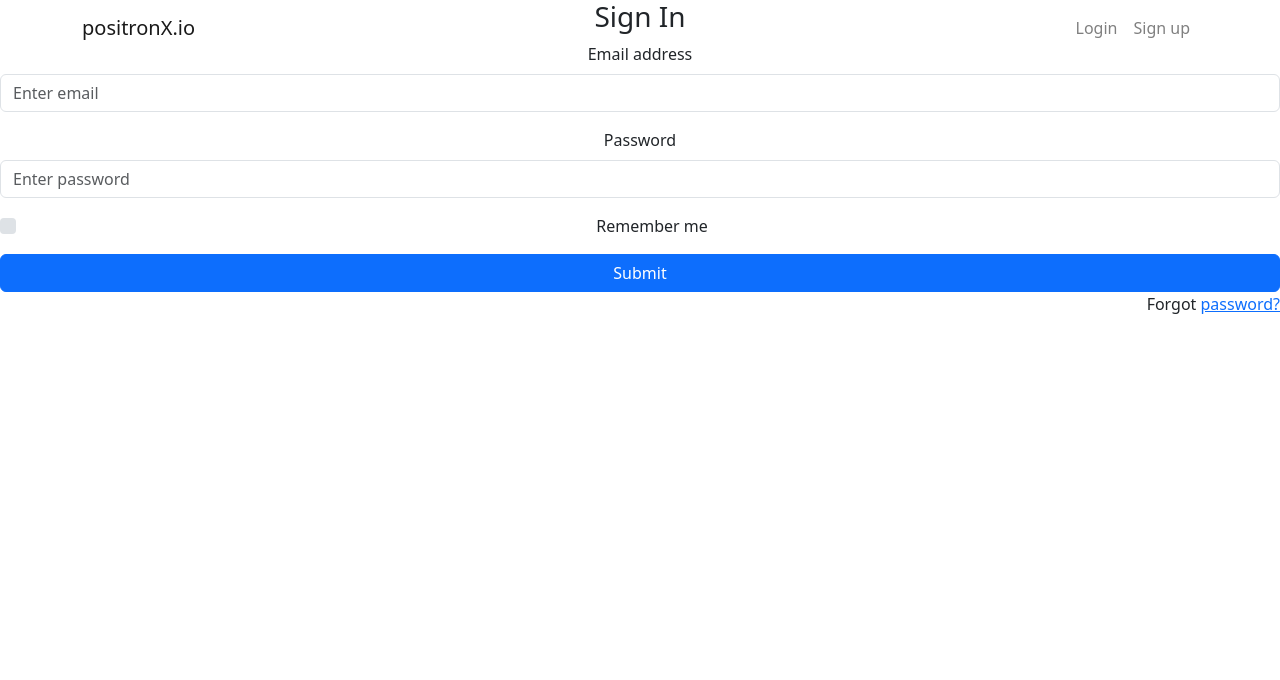
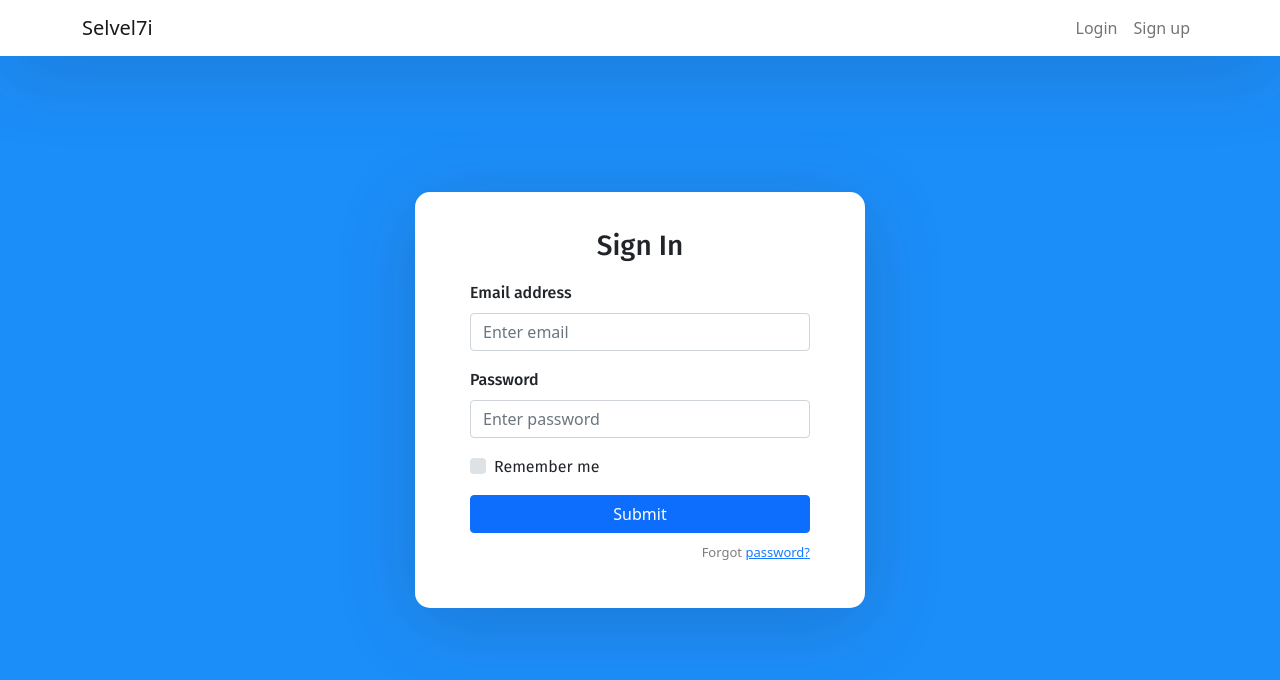
Before and after one commit to eoinFlynn-NU/CalendarApp, a React (Create React App) app: page / in a window 1280 px wide. Shown: the top 680 px of the page. Built offline with nearby package versions, Linux system fonts and the light colour scheme.

Commit message:
Finished login v1

```diff
--- a/package.json
+++ b/package.json
@@ -6,8 +6,10 @@
     "@testing-library/jest-dom": "^5.14.1",
     "@testing-library/react": "^11.2.7",
     "@testing-library/user-event": "^12.8.3",
+    "bootstrap": "^5.1.3",
     "react": "^17.0.2",
     "react-dom": "^17.0.2",
+    "react-router-dom": "^5.3.0",
     "react-scripts": "4.0.3",
     "web-vitals": "^1.1.2"
   },
--- a/src/App.js
+++ b/src/App.js
@@ -11,7 +11,7 @@ function App() {
     <div className="App">
       <nav className="navbar navbar-expand-lg navbar-light fixed-top">
         <div className="container">
-          <Link className="navbar-brand" to={"/sign-in"}>positronX.io</Link>
+          <Link className="navbar-brand" to={"/sign-in"}>Selvel7i</Link>
           <div className="collapse navbar-collapse" id="navbarTogglerDemo02">
             <ul className="navbar-nav ml-auto">
               <li className="nav-item">
--- a/src/components/login.component.js
+++ b/src/components/login.component.js
@@ -25,7 +25,7 @@ export default class Login extends Component {
 
                 <button type="submit" className="btn btn-primary btn-block">Submit</button>
                 <p className="forgot-password text-right">
-                    Forgot <a href="#">password?</a>
+                    Forgot <a href="forgot">password?</a>
                 </p>
             </form>
         );
--- a/src/components/signup.component.js
+++ b/src/components/signup.component.js
@@ -3,9 +3,34 @@ import React, { Component } from "react";
 export default class SignUp extends Component {
     render() {
         return (
-            <div>
-                <h3>React SignUp Component</h3>
-            </div>
+            <form>
+                <h3>Sign Up</h3>
+
+                <div className="form-group">
+                    <label>First name</label>
+                    <input type="text" className="form-control" placeholder="First name" />
+                </div>
+
+                <div className="form-group">
+                    <label>Last name</label>
+                    <input type="text" className="form-control" placeholder="Last name" />
+                </div>
+
+                <div className="form-group">
+                    <label>Email address</label>
+                    <input type="email" className="form-control" placeholder="Enter email" />
+                </div>
+
+                <div className="form-group">
+                    <label>Password</label>
+                    <input type="password" className="form-control" placeholder="Enter password" />
+                </div>
+
+                <button type="submit" className="btn btn-primary btn-block">Sign Up</button>
+                <p className="forgot-password text-right">
+                    Already registered <a href="sign-in">sign in?</a>
+                </p>
+            </form>
         );
     }
 }
--- a/src/index.css
+++ b/src/index.css
@@ -1,13 +1,89 @@
+@import url("https://fonts.googleapis.com/css?family=Fira+Sans:400,500,600,700,800");
+
+* {
+  box-sizing: border-box;
+}
+
 body {
+  background: #1c8ef9 !important;
+  min-height: 100vh;
+  display: flex;
+  font-weight: 400;
+  font-family: "Fira Sans", sans-serif;
+}
+h1,
+h2,
+h3,
+h4,
+h5,
+h6,
+label,
+span {
+  font-weight: 500;
+  font-family: "Fira Sans", sans-serif;
+}
+
+body,
+html,
+.App,
+#root,
+.auth-wrapper {
+  width: 100%;
+  height: 100%;
+}
+
+.navbar-light {
+  background-color: #ffffff;
+  box-shadow: 0px 14px 80px rgba(34, 35, 58, 0.2);
+}
+
+.auth-wrapper {
+  display: flex;
+  justify-content: center;
+  flex-direction: column;
+  text-align: left;
+}
+
+.auth-inner {
+  width: 450px;
+  margin: auto;
+  background: #ffffff;
+  box-shadow: 0px 14px 80px rgba(34, 35, 58, 0.2);
+  padding: 40px 55px 45px 55px;
+  border-radius: 15px;
+  transition: all 0.3s;
+}
+
+.auth-wrapper .form-control:focus {
+  border-color: #167bff;
+  box-shadow: none;
+}
+
+.auth-wrapper h3 {
+  text-align: center;
   margin: 0;
-  font-family: -apple-system, BlinkMacSystemFont, 'Segoe UI', 'Roboto', 'Oxygen',
-    'Ubuntu', 'Cantarell', 'Fira Sans', 'Droid Sans', 'Helvetica Neue',
-    sans-serif;
-  -webkit-font-smoothing: antialiased;
-  -moz-osx-font-smoothing: grayscale;
+  line-height: 1;
+  padding-bottom: 20px;
+}
+
+.custom-control-label {
+  font-weight: 400;
+}
+
+.forgot-password,
+.forgot-password a {
+  text-align: right;
+  font-size: 13px;
+  padding-top: 10px;
+  color: #7f7d7d;
+  margin: 0;
+}
+
+.forgot-password a {
+  color: #167bff;
 }
 
 code {
-  font-family: source-code-pro, Menlo, Monaco, Consolas, 'Courier New',
+  font-family: source-code-pro, Menlo, Monaco, Consolas, "Courier New",
     monospace;
 }
```
Also changed, not shown: 2 other files (tests, documents, lock files or other folders).
